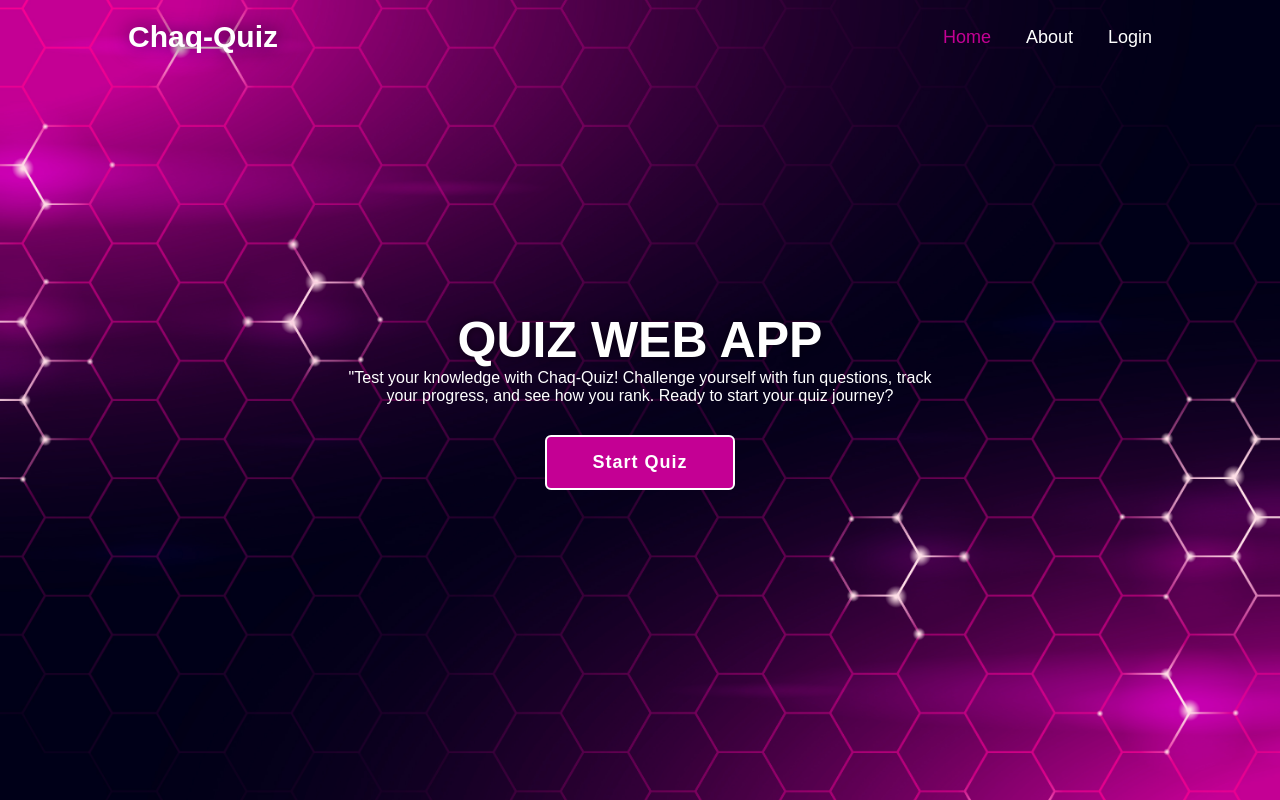
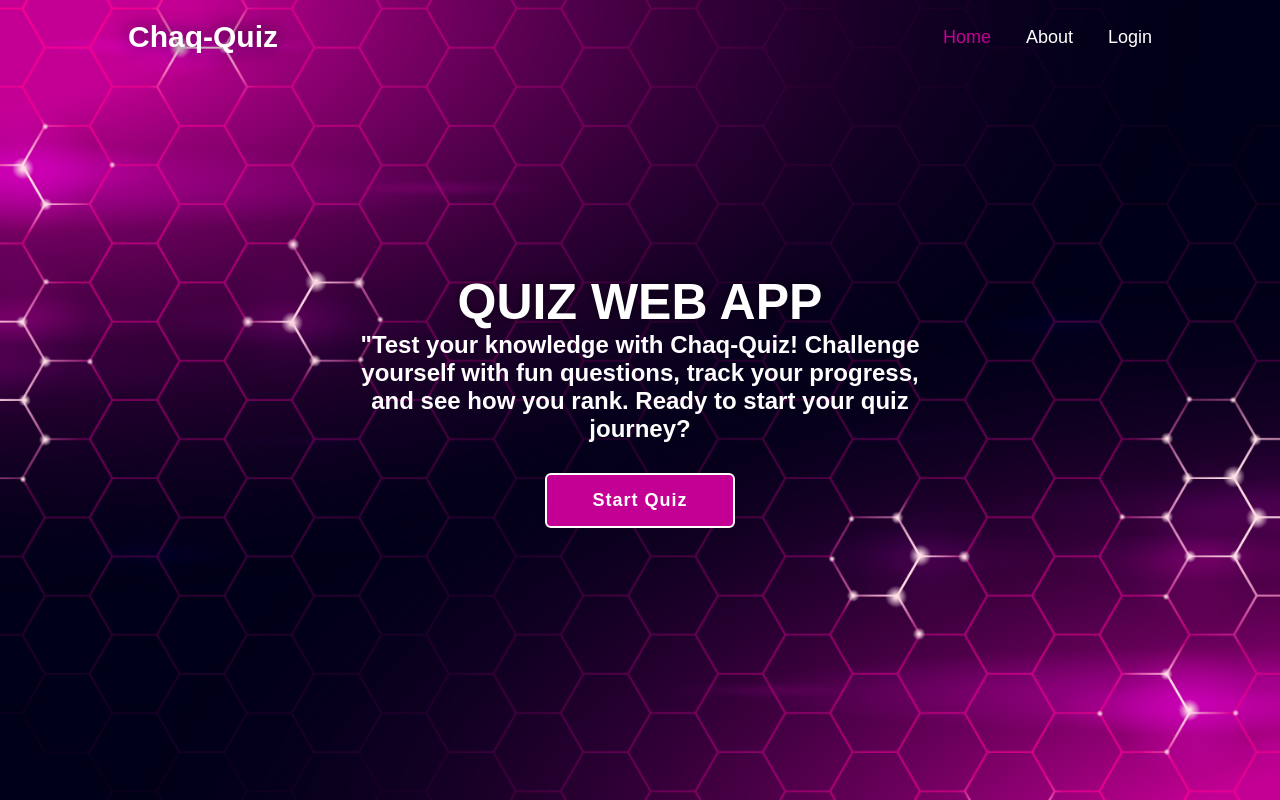
Before and after one commit to Basquare01/Online-Base-quiz, a plain HTML site: page index.html in a window 1280 px wide. Shown: the top 800 px of the page. Drawn offline with Linux system fonts and the light colour scheme.

Commit message:
Update style_updated.css

```diff
--- a/style_updated.css
+++ b/style_updated.css
@@ -145,10 +145,11 @@ body {
 }
 
 .home-content p {
-  font-size: 16px;
+  font-size: 24px;
   text-align: center;
   text-shadow: rgba(0, 0, 0, 0.5);
   margin-bottom: 30px;
+  font-weight: 600;
 }
 
 .home-content .start-btn {
```
